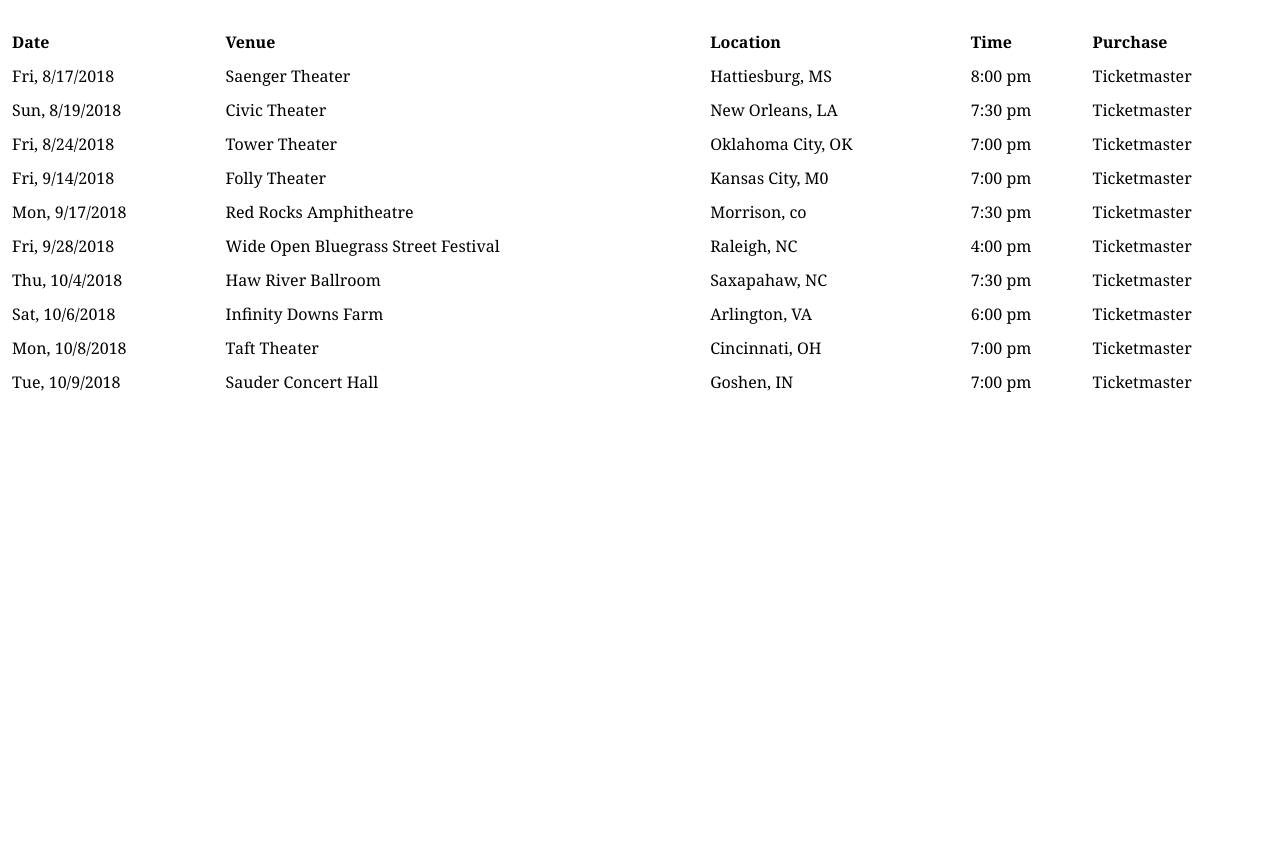
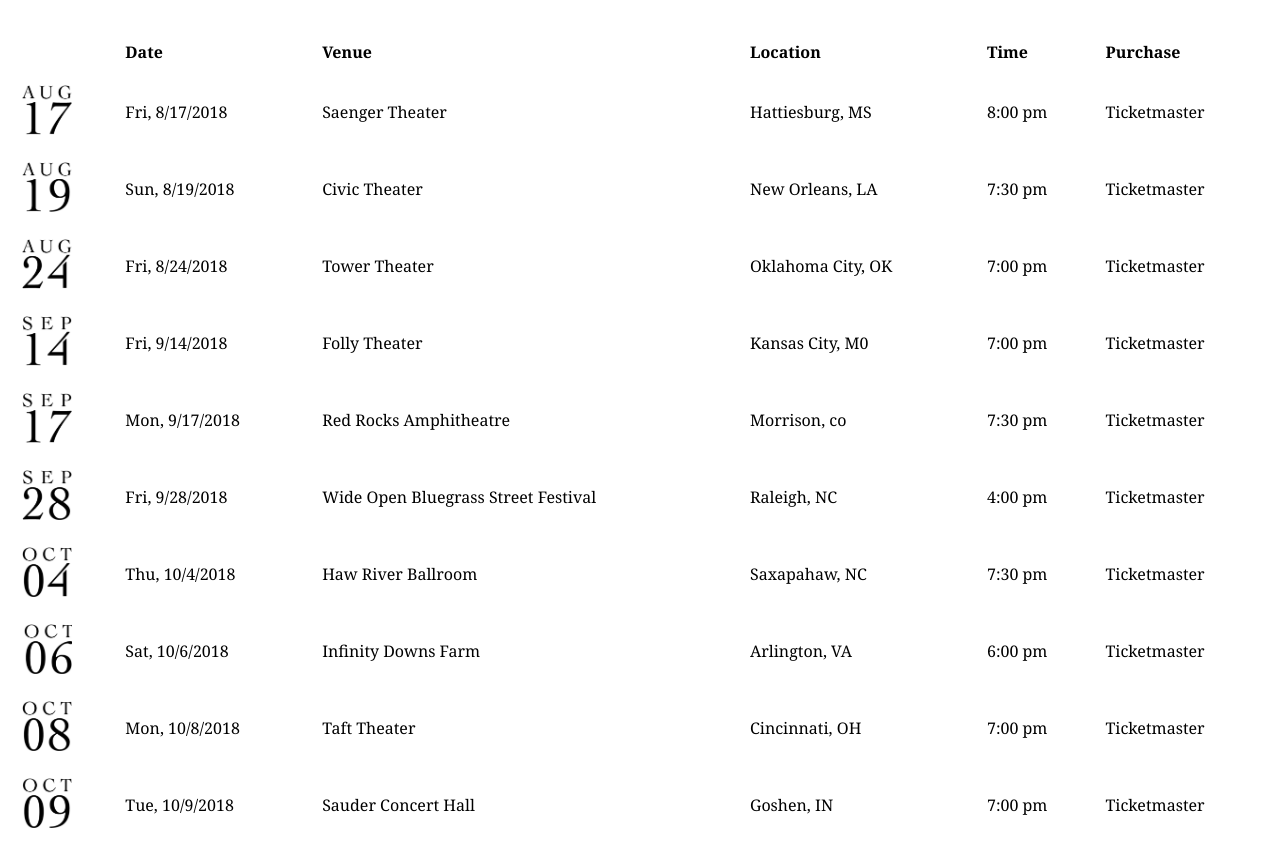
Before and after one commit to emilybowie/gillian-welch-final-directory, a plain HTML site: page tour-dates.html in a window 1280 px wide. Shown: the part 467-1322 px from the top of the page. Before the commit the page ends 872 px from the top, so only its background shows below. Drawn offline with Linux system fonts and the light colour scheme.

Commit message:
Added tour date icons

```diff
--- a/tour-dates.html
+++ b/tour-dates.html
@@ -27,7 +27,7 @@ body, html {
   color: white;
 }
 table,th, td {
-  padding: 5px;
+  padding: 10px;
 }
 th {
   text-align: left;
@@ -44,6 +44,7 @@ th {
 <h1>UPCOMING TOUR DATES</h1>
 <table style="width:100%">
   <tr>
+    <th></th>
     <th>Date</th>
     <th>Venue</th>
     <th>Location</th>
@@ -51,6 +52,7 @@ th {
     <th>Purchase</th>
   </tr>
     <tr>
+      <td><img src="./assets/images/tour-date-icons/aug-17.png" height=50 width=50></img></td>
       <td>Fri, 8/17/2018</td>
       <td>Saenger Theater</td>
       <td>Hattiesburg, MS</td>
@@ -58,6 +60,7 @@ th {
       <td>Ticketmaster</td>
     </tr>
       <tr>
+        <td><img src="./assets/images/tour-date-icons/aug-19.png" height=50 width=50></img></td>
         <td>Sun, 8/19/2018</td>
         <td>Civic Theater</td>
         <td>New Orleans, LA</td>
@@ -65,6 +68,7 @@ th {
         <td>Ticketmaster</td>
       </tr>
         <tr>
+          <td><img src="./assets/images/tour-date-icons/aug-24.png" height=50 width=50></img></td>
           <td>Fri, 8/24/2018</td>
           <td>Tower Theater</td>
           <td>Oklahoma City, OK</td>
@@ -72,6 +76,7 @@ th {
           <td>Ticketmaster</td>
         </tr>
           <tr>
+            <td><img src="./assets/images/tour-date-icons/sep-14.png" height=50 width=50></img></td>
             <td>Fri, 9/14/2018</td>
             <td>Folly Theater</td>
             <td>Kansas City, M0</td>
@@ -79,6 +84,7 @@ th {
             <td>Ticketmaster</td>
           </tr>
             <tr>
+              <td><img src="./assets/images/tour-date-icons/sep-17.png" height=50 width=50></img></td>
               <td>Mon, 9/17/2018</td>
               <td>Red Rocks Amphitheatre</td>
               <td>Morrison, co</td>
@@ -86,6 +92,7 @@ th {
               <td>Ticketmaster</td>
             </tr>
               <tr>
+                <td><img src="./assets/images/tour-date-icons/sep-28.png" height=50 width=50></img></td>
                 <td>Fri, 9/28/2018</td>
                 <td>Wide Open Bluegrass Street Festival</td>
                 <td>Raleigh, NC</td>
@@ -93,6 +100,7 @@ th {
                 <td>Ticketmaster</td>
               </tr>
                 <tr>
+                  <td><img src="./assets/images/tour-date-icons/oct-4.png" height=50 width=50></img></td>
                   <td>Thu, 10/4/2018</td>
                   <td>Haw River Ballroom</td>
                   <td>Saxapahaw, NC</td>
@@ -100,6 +108,7 @@ th {
                   <td>Ticketmaster</td>
                 </tr>
                   <tr>
+                    <td><img src="./assets/images/tour-date-icons/oct-6.png" height=50 width=50></img></td>
                     <td>Sat, 10/6/2018</td>
                     <td>Infinity Downs Farm</td>
                     <td>Arlington, VA</td>
@@ -107,6 +116,7 @@ th {
                     <td>Ticketmaster</td>
                   </tr>
                     <tr>
+                      <td><img src="./assets/images/tour-date-icons/oct-8.png" height=50 width=50></img></td>
                       <td>Mon, 10/8/2018</td>
                       <td>Taft Theater</td>
                       <td>Cincinnati, OH</td>
@@ -114,6 +124,7 @@ th {
                       <td>Ticketmaster</td>
                     </tr>
                       <tr>
+                        <td><img src="./assets/images/tour-date-icons/oct-9.png" height=50 width=50></img></td>
                         <td>Tue, 10/9/2018</td>
                         <td>Sauder Concert Hall</td>
                         <td>Goshen, IN</td>
```
Also changed, not shown: assets/images/tour-date-icons/aug-17.png (added), assets/images/tour-date-icons/aug-19.png (added), assets/images/tour-date-icons/aug-24.png (added), assets/images/tour-date-icons/oct-4.png (added), assets/images/tour-date-icons/oct-6.png (added), assets/images/tour-date-icons/oct-8.png (added), assets/images/tour-date-icons/oct-9.png (added), assets/images/tour-date-icons/sep-14.png (added), assets/images/tour-date-icons/sep-17.png (added), assets/images/tour-date-icons/sep-28.png (added).
